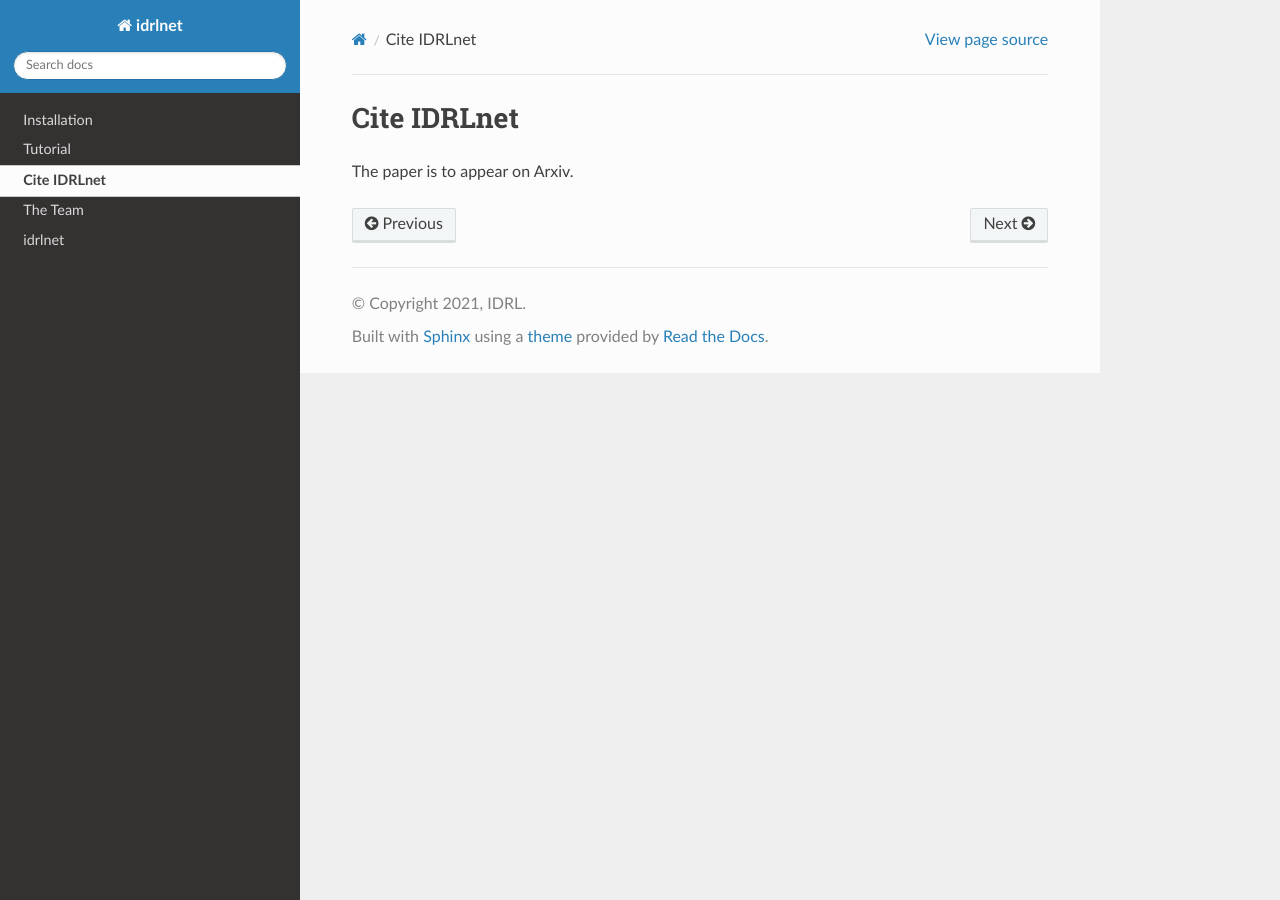
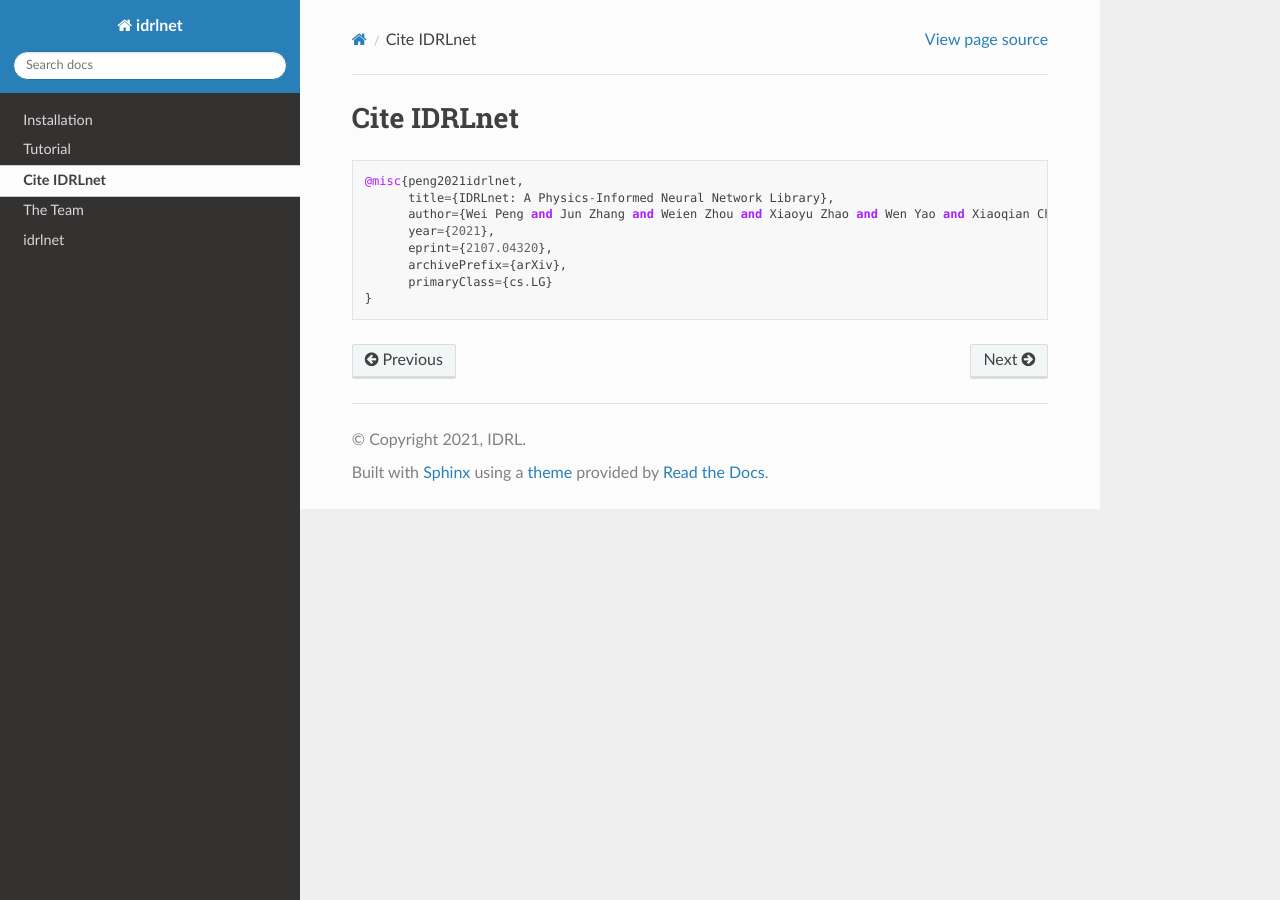
Before and after one commit to idrl-lab/idrlnet, a Sphinx documentation site: the page built from docs/user/cite_idrlnet.md, in a window 1280 px wide. Built offline with Sphinx 7.4.7 and the Read the Docs theme 2.0.0, drawn with Linux system fonts in a browser that asks for light colours.

Commit message:
docs: Add bibtex ref

````diff
--- a/docs/user/cite_idrlnet.md
+++ b/docs/user/cite_idrlnet.md
@@ -1,2 +1,11 @@
 # Cite IDRLnet
-The paper is to appear on Arxiv.
+```
+@misc{peng2021idrlnet,
+      title={IDRLnet: A Physics-Informed Neural Network Library},
+      author={Wei Peng and Jun Zhang and Weien Zhou and Xiaoyu Zhao and Wen Yao and Xiaoqian Chen},
+      year={2021},
+      eprint={2107.04320},
+      archivePrefix={arXiv},
+      primaryClass={cs.LG}
+}
+```
````
